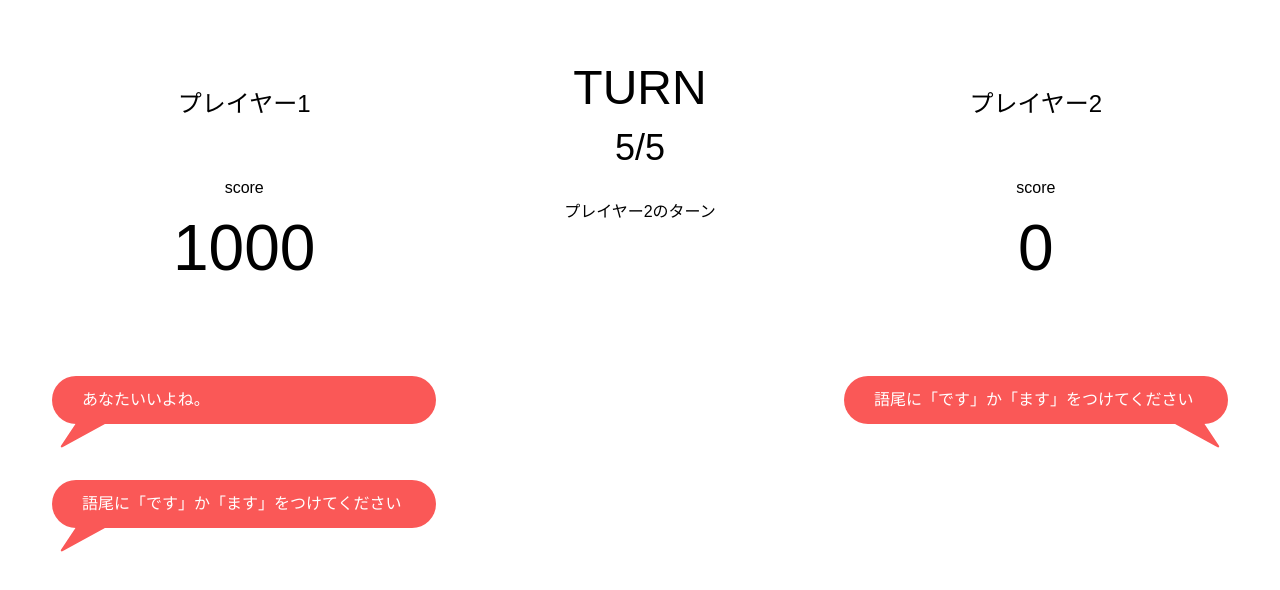
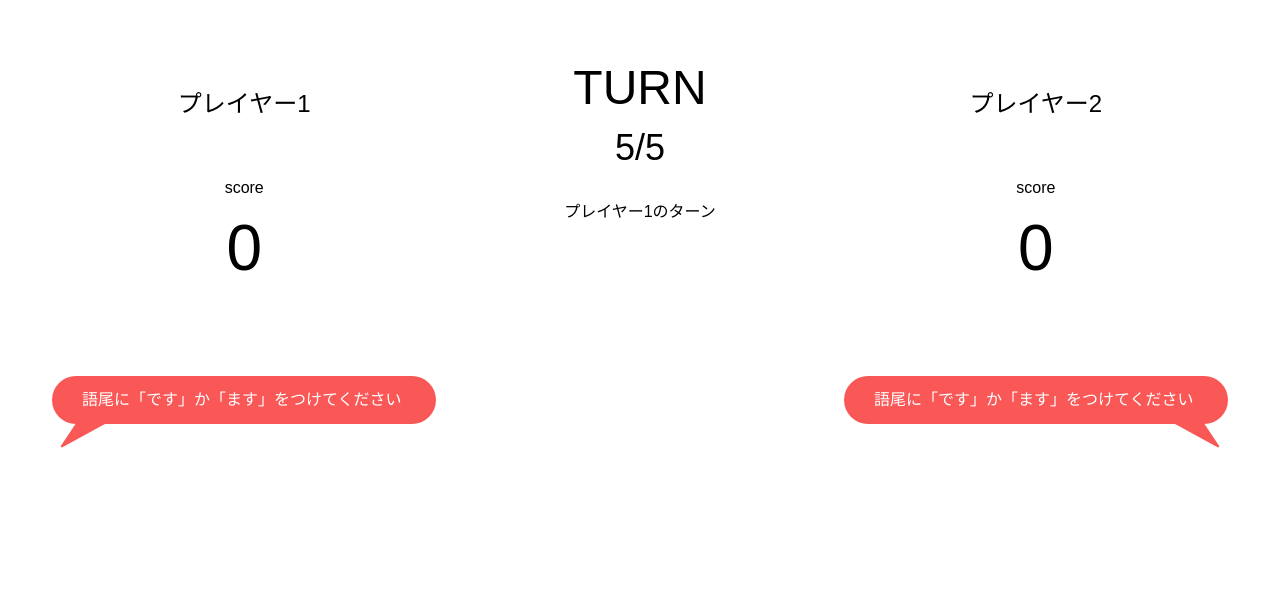
Before and after one commit to hirochan9854/praise-wap, a Next.js app: page /game in a window 1280 px wide. Shown: the top 590 px of the page. Built offline with nearby package versions, Linux system fonts and the light colour scheme; a web font is replaced by a local one.

Commit message:
ゲーム状態管理をリファクタ

```diff
--- a/src/app/game-result/page.tsx
+++ b/src/app/game-result/page.tsx
@@ -16,20 +16,26 @@ export default function Home() {
 const Result = () => {
   const router = useRouter();
   const searchParams = useSearchParams();
-  const text = searchParams.get('text');
+  const text = searchParams.get('maxScoreWord');
+  const maxMagnitudePlayer = Number(searchParams.get('maxMagnitudePlayer'));
+  const maxScorePlayer = Number(searchParams.get('maxScorePlayer'));
+  const maxScore = Number(searchParams.get('maxScore'));
+  const higherTotal = Number(searchParams.get('higherTotal'));
+  const higherTotalScore = Number(searchParams.get('higherTotalScore'));
+
   return (
     <div className="mx-auto flex w-full justify-center gap-40 py-20">
       <div className="w-[622px]">
         <h2 className="text-3xl">ゲーム結果</h2>
         <div className="mt-20 flex flex-col gap-10">
           <div className="animate-slide-in-bck-right" style={{ animationDelay: '0.6s' }}>
-            <Evaluation acquirer={1} summary="感情の強さ" />
+            <Evaluation acquirer={maxMagnitudePlayer} summary="感情の強さ" />
           </div>
           <div className="animate-slide-in-bck-right" style={{ animationDelay: '1.2s' }}>
-            <Evaluation acquirer={2} num={12300} summary="最大スコア:" />
+            <Evaluation acquirer={maxScorePlayer} num={maxScore} summary="最高スコア:" />
           </div>
           <div className="animate-slide-in-bck-right" style={{ animationDelay: '1.8s' }}>
-            <Evaluation acquirer={1} num={456000} summary="合計スコア:" />
+            <Evaluation acquirer={higherTotal} num={higherTotalScore} summary="合計スコア:" />
           </div>
         </div>
         <p className="mt-24 animate-slide-in-elliptic-right-fwd text-5xl " style={{ animationDelay: '3s' }}>
--- a/src/app/game/page.tsx
+++ b/src/app/game/page.tsx
@@ -1,69 +1,150 @@
 'use client';
 
 import { useRouter } from 'next/navigation';
-import { useEffect, useRef, useState, useMemo } from 'react';
+import { useEffect, useMemo, useState } from 'react';
 
 import { Wordlist } from '@/components/WordList';
 
-export default function Home() {
+interface GameResponse {
+  text: string;
+  score: number;
+  magnitude: number;
+}
+
+interface GameState {
+  maxScore: {
+    value: number;
+    player: number;
+    word: string;
+  };
+  maxMagnitude: {
+    value: number;
+    player: number;
+  };
+  players: {
+    1: PlayerState;
+    2: PlayerState;
+  };
+  currentTurn: number;
+  remainingTurns: number;
+}
+
+interface PlayerState {
+  response: GameResponse;
+  total: number;
+}
+
+const INITIAL_RESPONSE: GameResponse = { text: '', score: 0, magnitude: 0 };
+
+const useGameLogic = () => {
   const router = useRouter();
-  const response = useMemo(() => ({ text: 'あなたいいよね。', score: 1000, magnitude: 0 }), []);
+  const [gameState, setGameState] = useState<GameState>({
+    maxScore: { value: 0, player: 0, word: '' },
+    maxMagnitude: { value: 0, player: 0 },
+    players: {
+      1: { response: INITIAL_RESPONSE, total: 0 },
+      2: { response: INITIAL_RESPONSE, total: 0 },
+    },
+    currentTurn: 2,
+    remainingTurns: 6,
+  });
 
-  const [player1res, setPlayer1res] = useState({ text: '', score: 0, magnitude: 0 });
-  const [player2res, setPlayer2res] = useState({ text: '', score: 0, magnitude: 0 });
+  const response = useMemo<GameResponse>(
+    () => ({
+      text: '',
+      score: 0,
+      magnitude: 0,
+    }),
+    [],
+  );
 
-  const currentTurnRef = useRef<number>(5);
+  const handleNext = () => {
+    const { players } = gameState;
+    const higherTotal = players[1].total > players[2].total ? 1 : 2;
+    const higherTotalScore = Math.max(players[1].total, players[2].total);
 
-  const [currentTurn, setCurrentTurn] = useState(1);
+    void router.push(
+      `/game-result?` +
+        `higherTotalScore=${higherTotalScore}&` +
+        `higherTotal=${higherTotal}&` +
+        `maxScore=${gameState.maxScore.value}&` +
+        `maxScorePlayer=${gameState.maxScore.player}&` +
+        `maxScoreWord=${gameState.maxScore.word}&` +
+        `maxMagnitudePlayer=${gameState.maxMagnitude.player}`,
+    );
+  };
 
-  const maxScoreRef = useRef(0);
-  const maxScoreWordRef = useRef('');
   useEffect(() => {
-    if (response.score > maxScoreRef.current) {
-      maxScoreRef.current = response.score;
-      maxScoreWordRef.current = response.text;
-    }
+    setGameState((prev) => {
+      const currentPlayer = prev.currentTurn;
+      const newState = {
+        ...prev,
+        maxScore:
+          response.score > prev.maxScore.value
+            ? { value: response.score, player: currentPlayer, word: response.text }
+            : prev.maxScore,
+        maxMagnitude:
+          response.magnitude > prev.maxMagnitude.value
+            ? { value: response.magnitude, player: currentPlayer }
+            : prev.maxMagnitude,
+        players: {
+          ...prev.players,
+          [currentPlayer]: {
+            response,
+            total: prev.players[currentPlayer as 1 | 2].total + response.score,
+          },
+        },
+        currentTurn: currentPlayer === 1 ? 2 : 1,
+        remainingTurns: currentPlayer === 2 ? prev.remainingTurns - 1 : prev.remainingTurns,
+      };
+
+      if (newState.remainingTurns === 0) {
+        setTimeout(handleNext, 3000);
+      }
+
+      return newState;
+    });
+    // eslint-disable-next-line react-hooks/exhaustive-deps
   }, [response]);
 
-  const handleNext = () => {
-    void router.push(`/game-result?text=${encodeURIComponent(maxScoreWordRef.current)}`);
+  return {
+    gameState,
+    isGameFinished: gameState.remainingTurns === 0,
   };
-  useEffect(() => {
-    if (currentTurn === 1) {
-      setPlayer1res(response);
-      setCurrentTurn(2);
-    } else {
-      setPlayer2res(response);
-      setCurrentTurn(1);
-      currentTurnRef.current--;
-      if (currentTurnRef.current === 0) {
-        setTimeout(() => {
-          handleNext();
-        }, 3000);
-      }
-    }
-    // eslint-disable-next-line react-hooks/exhaustive-deps
-  }, [response]);
+};
+
+const GameStatus = ({ remainingTurns, currentTurn }: { remainingTurns: number; currentTurn: number }) => (
+  <div className="text-center">
+    <p className="text-5xl">TURN</p>
+    <p className="mt-4 text-4xl">{remainingTurns}/5</p>
+    <p className="mt-8">{currentTurn === 1 ? 'プレイヤー1' : 'プレイヤー2'}のターン</p>
+  </div>
+);
+
+const GameFinishOverlay = () => (
+  <div>
+    <p className="fixed top-0 z-40 mt-96 h-screen w-screen animate-swirl-in-bck text-center text-9xl text-white">
+      FINISH!!
+    </p>
+    <div className="fixed left-0 top-0 z-30 h-screen w-screen bg-black opacity-30" />
+  </div>
+);
+
+export default function Game() {
+  const { gameState, isGameFinished } = useGameLogic();
+  const { players, currentTurn, remainingTurns } = gameState;
 
   return (
     <div>
       <div className="mx-auto flex max-w-[1200px] justify-center gap-32 pt-16">
-        <Wordlist name="プレイヤー1" response={player1res} second={false} />
-        <div className="text-center">
-          <p className="text-5xl">TURN</p>
-          <p className="mt-4 text-4xl ">{currentTurnRef.current}/5</p>
-          <p className="mt-8">{currentTurn === 1 ? 'プレイヤー1' : 'プレイヤー2'}のターン</p>
-        </div>
-        <Wordlist name="プレイヤー2" response={player2res} second={true} />
+        <Wordlist name="プレイヤー1" response={players[1].response} second={false} />
+
+        <GameStatus currentTurn={currentTurn} remainingTurns={remainingTurns} />
+
+        <Wordlist name="プレイヤー2" response={players[2].response} second={true} />
       </div>
-      {currentTurnRef.current === 0 && (
-        <div>
-          <p className="fixed  top-0  z-40 mt-96 h-screen w-screen animate-swirl-in-bck text-center text-9xl text-white">
-            FINISH!!
-          </p>
-          <div className="fixed left-0 top-0 z-30 h-screen w-screen bg-black opacity-30"></div>
-        </div>
-      )}
+
+      {isGameFinished && <GameFinishOverlay />}
     </div>
   );
 }
--- a/src/components/Evaluation.tsx
+++ b/src/components/Evaluation.tsx
@@ -1,7 +1,7 @@
 import Image from 'next/image';
 
 export type EvaluationProps = {
-  acquirer: 1 | 2;
+  acquirer: number;
   summary: string;
   num?: number;
 };
```
